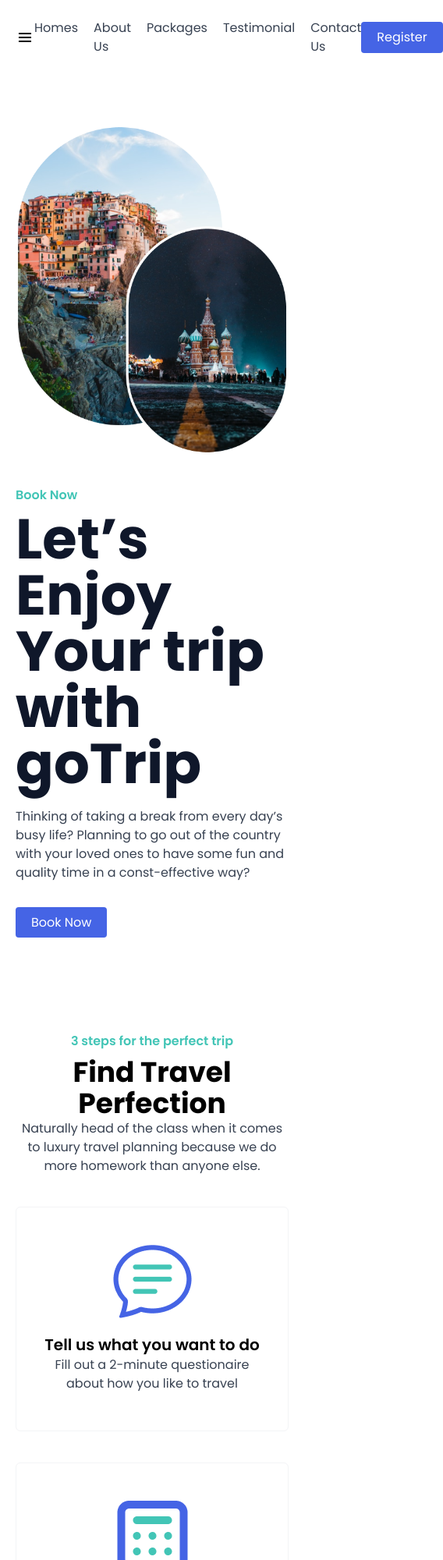
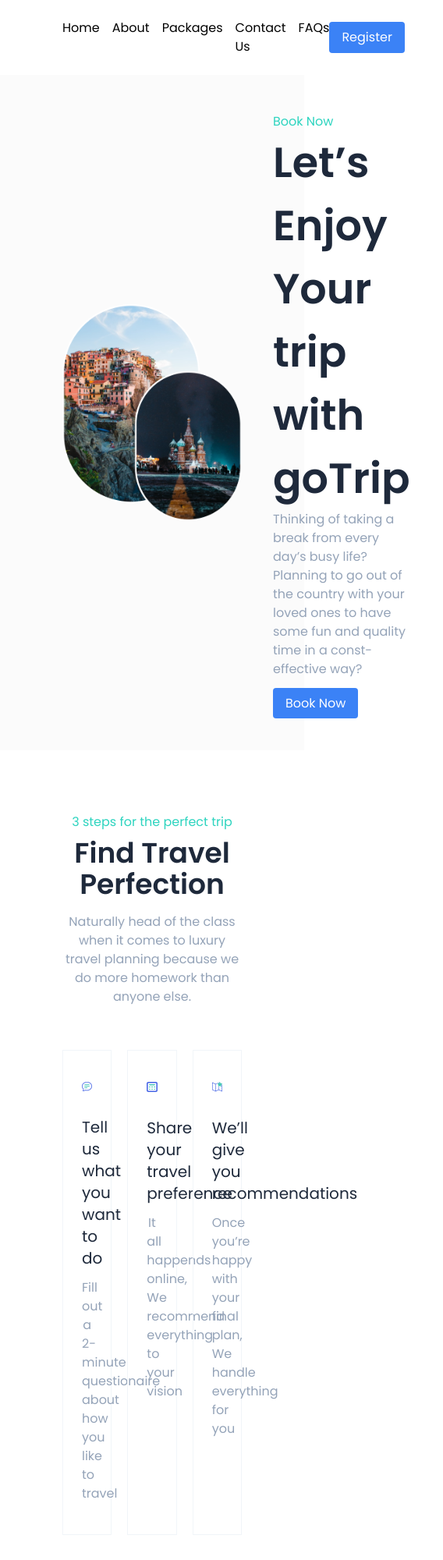
Before and after one commit to agungprabowo13/go-trip-tailwind-css, a website: page src/index.html in a window 390 px wide. Shown: the top 2000 px of the page at 78% size, 568 px wide, since content can reach past the window. Drawn offline with Linux system fonts and the light colour scheme.

Commit message:
desain from nav -> location (belum responsive)

```diff
--- a/src/index.html
+++ b/src/index.html
@@ -3,84 +3,107 @@
 <head>
     <meta charset="UTF-8">
     <meta name="viewport" content="width=device-width, initial-scale=1.0">
-    <title>Go Trip</title>
+    <title>Go Trip Tailwind CSS</title>
     <link rel="stylesheet" href="../dist/output.css">
 </head>
 <body>
-    <nav class="px-5 md:px-24 py-6 flex items-center justify-between">
-        <button class="block md:hidden">
-            <svg xmlns="http://www.w3.org/2000/svg" width="24" height="24" viewBox="0 0 24 24" style="fill: rgba(0, 0, 0, 1);"><path d="M4 6h16v2H4zm0 5h16v2H4zm0 5h16v2H4z"></path></svg>
-        </button>
-        <a href="#">
-            <img src="../dist/images/logo.png" alt="">
-        </a>
-        <ul class="flex gap-5 ">
-            <li><a href="#">Homes</a></li>
-            <li><a href="#">About Us</a></li>
+    <!-- Navigasi -->
+    <nav class="flex justify-between px-20 py-6 items-center">
+        <a href="#"><img src="../dist/images/logo.png" alt=""></a>
+        <ul class="flex gap-4">
+            <li><a href="#">Home</a></li>
+            <li><a href="#">About</a></li>
             <li><a href="#">Packages</a></li>
-            <li><a href="#">Testimonial</a></li>
             <li><a href="#">Contact Us</a></li>
+            <li><a href="#">FAQs</a></li>
         </ul>
-        <a href="#" class="btn">
-            Register
-        </a>
+        <a href="#" class="btn">Register</a>
     </nav>
-    <section>
-        <div class="grid grid-cols-1 md:grid-cols-2 gap-10 items-center">
-            <img src="../dist/images/header-image.png" alt="" class="w-full">
+    <!-- End Navigasi -->
+    <!-- Hero -->
+    <section class="flex gap-10 items-center px-20 py-12 bg-[#FBFBFB]">
+        <img src="../dist/images/header-image.png" alt="Header Image" class="w-full">
+        <div>
+            <p class="subtitle">Book Now</p>
+            <h1 class="text-[54px] text-slate-800 font-semibold">Let’s Enjoy Your trip with goTrip</h1>
+            <p class="description mb-5">Thinking of taking a break from every day’s busy life? Planning to go out of the country with your loved ones to have some fun and quality time in a const-effective way?</p>
+            <a href="#" class="btn">Book Now</a>
+        </div>
+    </section>
+    <!-- End Hero -->
+    <!-- Service -->
+    <section class="text-center p-20">
+        <p class="subtitle">3 steps for the perfect trip</p>
+        <h1 class="title mt-2 mb-4">Find Travel Perfection</h1>
+        <p class="description max-w-md mx-auto">Naturally head of the class when it comes to luxury travel planning because we do more homework than anyone else.</p>
+        <div class="grid grid-cols-3 gap-5 tiga-kolom mt-14">
             <div>
-                <p class="subtitle">Book Now</p>
-                <h1 class="text-7xl text-slate-900 font-bold mb-5">Let’s Enjoy Your trip with goTrip</h1>
-                <p class="text-gray-700 mb-10">Thinking of taking a break from every day’s busy life? Planning to go out of the country with your loved ones to have some fun and quality time in a const-effective way?</p>
-                <a href="" class="btn">Book Now</a>
+                <img src="../dist/images/service-1.png" alt="">
+                <h2>Tell us what you want to do</h2>
+                <p>Fill out a 2-minute questionaire about how you like to travel</p>
+            </div>
+            <div>
+                <img src="../dist/images/service-2.png" alt="">
+                <h2>Share your travel preference</h2>
+                <p>It all happends online, We recommend everything to your vision</p>
+            </div>
+            <div>
+                <img src="../dist/images/service-3.png" alt="">
+                <h2>We’ll give you recommendations</h2>
+                <p>Once you’re happy with your final plan, We handle everything for you</p>
             </div>
         </div>
     </section>
-    <section>
-        <p class="subtitle text-center">3 steps for the perfect trip</p>
-        <h1 class="text-4xl font-bold text-center">Find Travel Perfection   </h1>
-        <p class="text-gray-700 text-center">Naturally head of the class when it comes to luxury travel planning because we do more homework than anyone else.</p>
-        <div class="grid grid-cols-1 md:grid-cols-3 gap-10 mt-10">
-            <div class="px-6 py-12 border border-gray-100 rounded-md text-center">
-                <img src="../dist/images/service-1.png" alt="" class="mx-auto">
-                <h2 class="text-xl mt-5 font-semibold">Tell us what you want to do</h2>
-                <p class="text-gray-700">Fill out a 2-minute questionaire about how you like to travel</p>
+    <!-- End Service -->
+    <!-- Location -->
+    <section class="p-20 bg-[#FBFBFB]">
+        <div class="flex justify-between">
+            <div>
+                <p class="subtitle">Location</p>
+                <h1 class="title mt-2 mb-3">Suggested Location</h1>
+                <p class="description max-w-xl">Naturally head of the class when it comes to luxury travel planning because we do more homework than anyone else.</p>
             </div>
-            <div class="px-6 py-12 border border-gray-100 rounded-md text-center">
-                <img src="../dist/images/service-2.png" alt="" class="mx-auto">
-                <h2 class="text-xl mt-5 font-semibold">Share your travel preference</h2>
-                <p class="text-gray-700">It all happends online, We recommend everything to your vision</p>
+            <div class="flex items-end">
+                <a href="#" class="btn">More ></a>
             </div>
-            <div class="px-6 py-12 border border-gray-100 rounded-md text-center">
-                <img src="../dist/images/service-1.png" alt="" class="mx-auto">
-                <h2 class="text-xl mt-5 font-semibold">We’ll give you recommendations</h2>
-                <p class="text-gray-700">Once you’re happy with your final plan, We handle everything for you</p>
+        </div>
+        <div class="grid grid-cols-3 gap-5 tiga-gambar mt-10">
+            <div style="background-image: url(../dist/images/ulun-danu.png);" class="relative h-[500px] bg-cover rounded-xl">
+                <div class="mx-auto w-3/4 bg-black opacity-70 mt-96 h-20 flex text-white p-4 justify-between rounded">
+                    <div>
+                        <h2 class="font-semibold text-lg">Ulun Danu</h2>
+                        <p class="text-slate-300 text-sm">Bali, Indonesia</p>
+                    </div>
+                    <div class="flex items-end">
+                        <p>Rp. 100000k</p>
+                    </div>
+                </div>
+            </div>
+            <div style="background-image: url(../dist/images/Rialto\ Bridge\ \(2\).png);" class="relative h-[500px] bg-cover rounded-xl">
+                <div class="mx-auto w-3/4 bg-black opacity-70 mt-96 h-20 flex text-white p-4 justify-between rounded">
+                    <div>
+                        <h2 class="font-semibold text-lg">Rialto Bridge</h2>
+                        <p class="text-slate-300 text-sm">Venezia, Italy</p>
+                    </div>
+                    <div class="flex items-end">
+                        <p>Rp. 100000k</p>
+                    </div>
+                </div>
+            </div>
+            <div style="background-image: url(../dist/images/Dubai\ \(2\).png);" class="relative h-[500px] bg-cover rounded-xl">
+                <div class="mx-auto w-3/4 bg-black opacity-70 mt-96 h-20 flex text-white p-4 justify-between rounded">
+                    <div>
+                        <h2 class="font-semibold text-lg">Dubai</h2>
+                        <p class="text-slate-300 text-sm">Uni Emirates Arab</p>
+                    </div>
+                    <div class="flex items-end">
+                        <p>Rp. 100000k</p>
+                    </div>
+                </div>
+            </div>
             </div>
         </div>
     </section>
-    <section>
-        <div class="flex justify-between items-center">
-            <div>
-                <p class="subtitle">3 steps for the perfect trip</p>
-                <h1 class="text-4xl font-bold mb-4">Find Travel Perfection   </h1>
-                <p class="text-gray-700 max-w-xl">Naturally head of the class when it comes to luxury travel planning because we do more homework than anyone else.</p>
-            </div>
-            <div>
-                <a href="#" class="btn">More ></a>
-            </div>
-        </div>
-        <div class="grid grid-cols-1 md:grid-cols-3 gap-10 mt-10">
-            <div class="relative bg-cover rounded-xl h-[500px]" style="background-image: url(../dist/images/ulun-danu.png);">
-
-            </div>
-            <div class="relative bg-cover rounded-xl h-[500px]" style="background-image: url(../dist/images/ulun-danu.png);">
-
-            </div>
-            <div class="relative bg-cover rounded-xl h-[500px]" style="background-image: url(../dist/images/ulun-danu.png);">
-
-            </div>
-        </div>
-
-    </section>
+    <!-- End Location -->
 </body>
 </html>
--- a/src/input.css
+++ b/src/input.css
@@ -6,15 +6,30 @@
 @tailwind components;
 @tailwind utilities;
 
-.btn {
-    @apply py-2 px-5 rounded text-white bg-[#4564E5] hover:bg-blue-900 transition-all;
+.btn{
+    @apply text-white bg-blue-500 px-4 py-2 rounded hover:bg-blue-900 transition-all
 }
-.subtitle {
-    @apply mb-2 text-[#42C5B6] font-semibold
+.subtitle{
+    @apply text-teal-400
 }
-nav ul li a {
-    @apply text-gray-700 hover:text-blue-500
+.title {
+    @apply text-4xl text-slate-800 font-semibold
 }
-section{
-    @apply py-16 px-5 md:px-24
+.description{
+    @apply text-slate-400
 }
+ul li a {
+    @apply hover:text-blue-500
+}
+.tiga-kolom div{
+    @apply border-slate-100 border px-6 py-10
+}
+.tiga-kolom div img{
+    @apply mx-auto mb-5
+}
+.tiga-kolom div h2{
+    @apply text-slate-800 text-xl  mt-8 mb-3
+}
+.tiga-kolom p{
+    @apply text-slate-400
+}
```
Also changed, not shown: dist/images/Dubai (2).png (added), dist/images/Rialto Bridge (2).png (added), dist/output.css.
